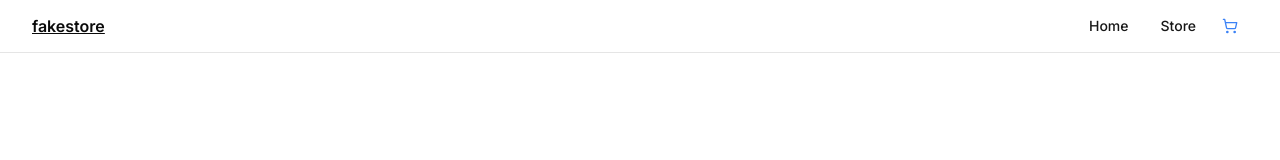
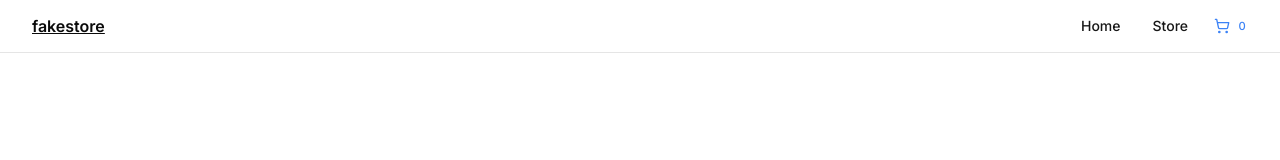
Before and after one commit to shonebinu/shopping-cart, a React (Vite) app: page /cart in a window 1280 px wide. Shown: the top 160 px of the page. Built offline with nearby package versions, Linux system fonts and the light colour scheme.

Commit message:
chore: implement cart

```diff
--- a/src/Layout.tsx
+++ b/src/Layout.tsx
@@ -1,14 +1,25 @@
 import Navbar from "./components/Navbar";
 import { Separator } from "@/components/ui/separator";
+import { useState } from "react";
 import { Outlet } from "react-router-dom";
 
+type Product = {
+  id: number;
+  title: "string";
+  category: "string";
+  image: "string";
+  price: number;
+};
+
 const Layout = () => {
+  const [cartItems, setCartItems] = useState<Product[]>([]);
+
   return (
     <div className="h-screen flex flex-col">
-      <Navbar />
+      <Navbar cartItemsCount={cartItems.length} />
       <Separator />
       <main className="flex-1 overflow-auto">
-        <Outlet />
+        <Outlet context={{ cartItems, setCartItems }} />
       </main>
     </div>
   );
--- a/src/components/Navbar.tsx
+++ b/src/components/Navbar.tsx
@@ -2,7 +2,7 @@ import { NavLink } from "react-router-dom";
 import { Button } from "@/components/ui/button";
 import { ShoppingCart } from "lucide-react";
 
-function Navbar() {
+function Navbar({ cartItemsCount }: { cartItemsCount: number }) {
   return (
     <nav className="flex justify-between items-center py-2 px-8">
       <div className="font-semibold underline">fakestore</div>
@@ -26,9 +26,12 @@ function Navbar() {
             <Button
               variant="ghost"
               size="icon"
-              className={isActive ? "text-blue-500 hover:text-blue-500" : ""}
+              className={
+                isActive ? "text-blue-500 hover:text-blue-500 ml-2" : "ml-2"
+              }
             >
               <ShoppingCart />
+              <small>{cartItemsCount}</small>
             </Button>
           )}
         </NavLink>
--- a/src/pages/Cart.tsx
+++ b/src/pages/Cart.tsx
@@ -1,5 +1,8 @@
+import { useOutletContext } from "react-router-dom";
+
 function Cart() {
-  return <></>;
+  const { cartItems } = useOutletContext<{ cartItems: [] }>();
+  return <section className="flex flex-col items-center p-8"></section>;
 }
 
 export default Cart;
--- a/src/pages/Store.tsx
+++ b/src/pages/Store.tsx
@@ -8,6 +8,7 @@ import {
 } from "@/components/ui/card";
 import { Button } from "@/components/ui/button";
 import { LoaderCircle } from "lucide-react";
+import { useOutletContext } from "react-router-dom";
 
 type Product = {
   id: number;
@@ -17,13 +18,22 @@ type Product = {
   price: number;
 };
 
+type CartContextType = React.Dispatch<React.SetStateAction<Product[]>>;
+
 function Store() {
   const { isPending, error, data } = useQuery({
     queryKey: ["productsData"],
     queryFn: () =>
       fetch("https://fakestoreapi.com/products").then((res) => res.json()),
   });
-  console.log(data);
+
+  const { setCartItems } = useOutletContext<{
+    setCartItems: CartContextType;
+  }>();
+
+  const handleAddToCart = (product: Product) => {
+    setCartItems((cartItems: Product[]) => [...cartItems, product]);
+  };
 
   if (isPending) {
     return (
@@ -63,7 +73,9 @@ function Store() {
               </CardHeader>
               <CardFooter className="self-end flex justify-between">
                 <p className="font-medium">${product.price}</p>
-                <Button>Add to Cart</Button>
+                <Button onClick={() => handleAddToCart(product)}>
+                  Add to Cart
+                </Button>
               </CardFooter>
             </Card>
           ))}
```
